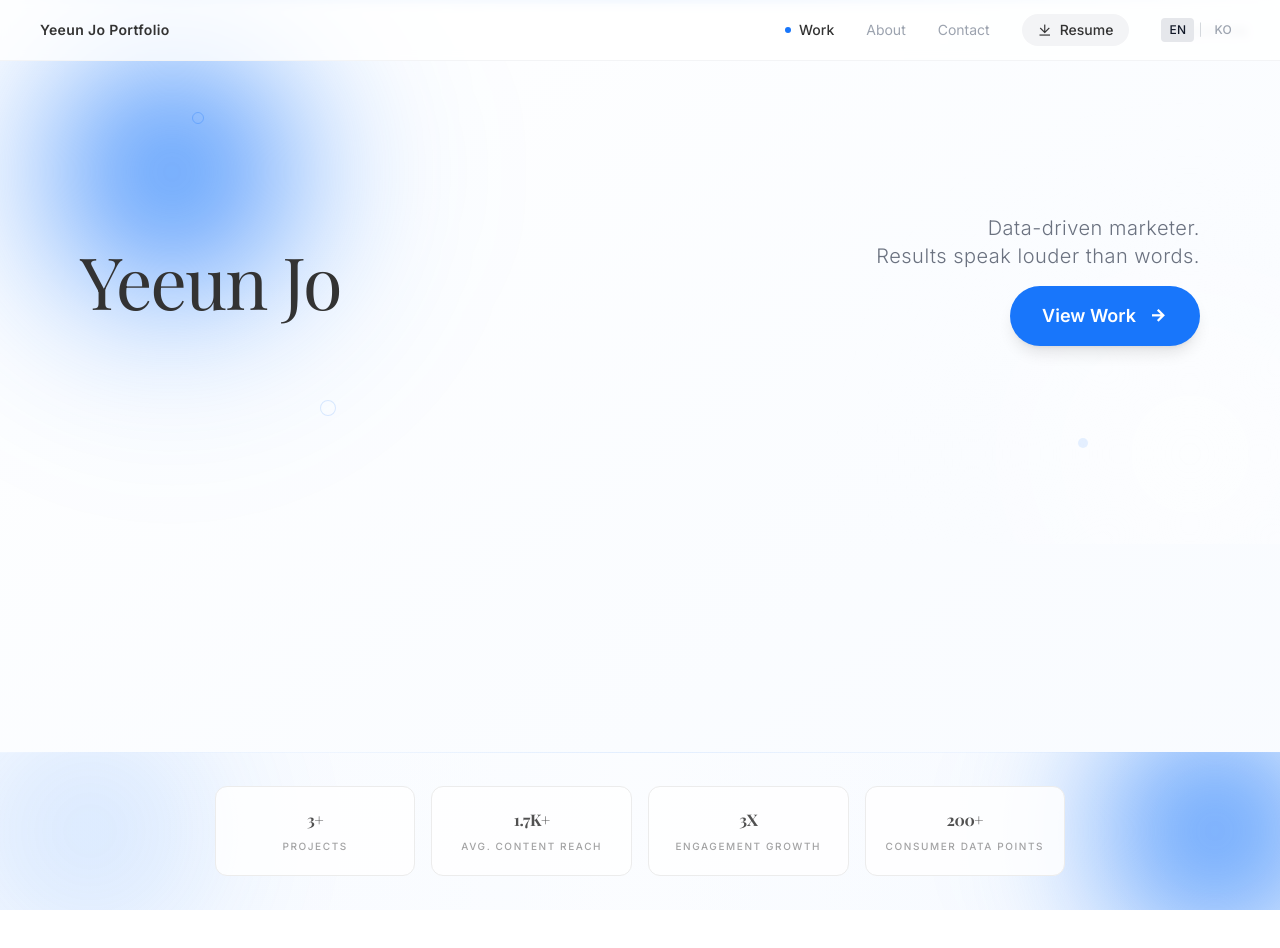
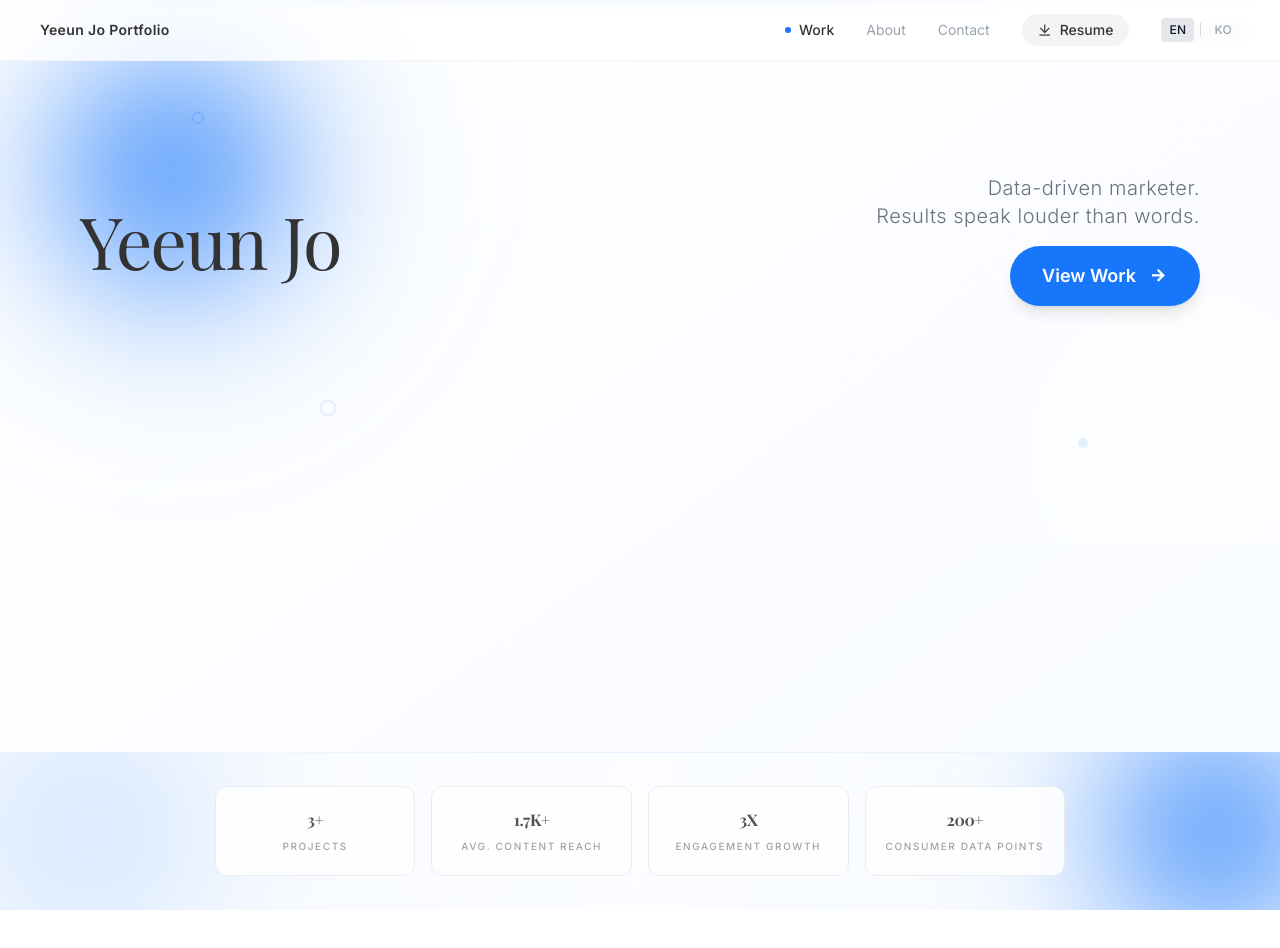
Before and after one commit to yeeunracheljo/yeeunj, a React (Vite) app: page / in a window 1280 px wide. Shown: the top 948 px of the page. Built offline with nearby package versions, Linux system fonts and the light colour scheme.

Commit message:
Raise hero content sFix hero content positionlightly

```diff
--- a/src/pages/home/components/PortfolioHero.tsx
+++ b/src/pages/home/components/PortfolioHero.tsx
@@ -55,8 +55,8 @@ export default function PortfolioHero() {
       </p>
 
       <div
-        className="max-w-6xl mx-auto w-full -translate-y-8 md:-translate-y-10 transition-transform duration-300 ease-out will-change-transform"
-        style={{ transform: `rotateX(${tilt.x}deg) rotateY(${tilt.y}deg)` }}
+        className="max-w-6xl mx-auto w-full transition-transform duration-300 ease-out will-change-transform"
+        style={{ transform: `translateY(-40px) rotateX(${tilt.x}deg) rotateY(${tilt.y}deg)` }}
       >
         <div className="flex flex-col md:flex-row md:items-center md:justify-between gap-8">
           {/* ── Left — Name + Role Badge ── */}
```
